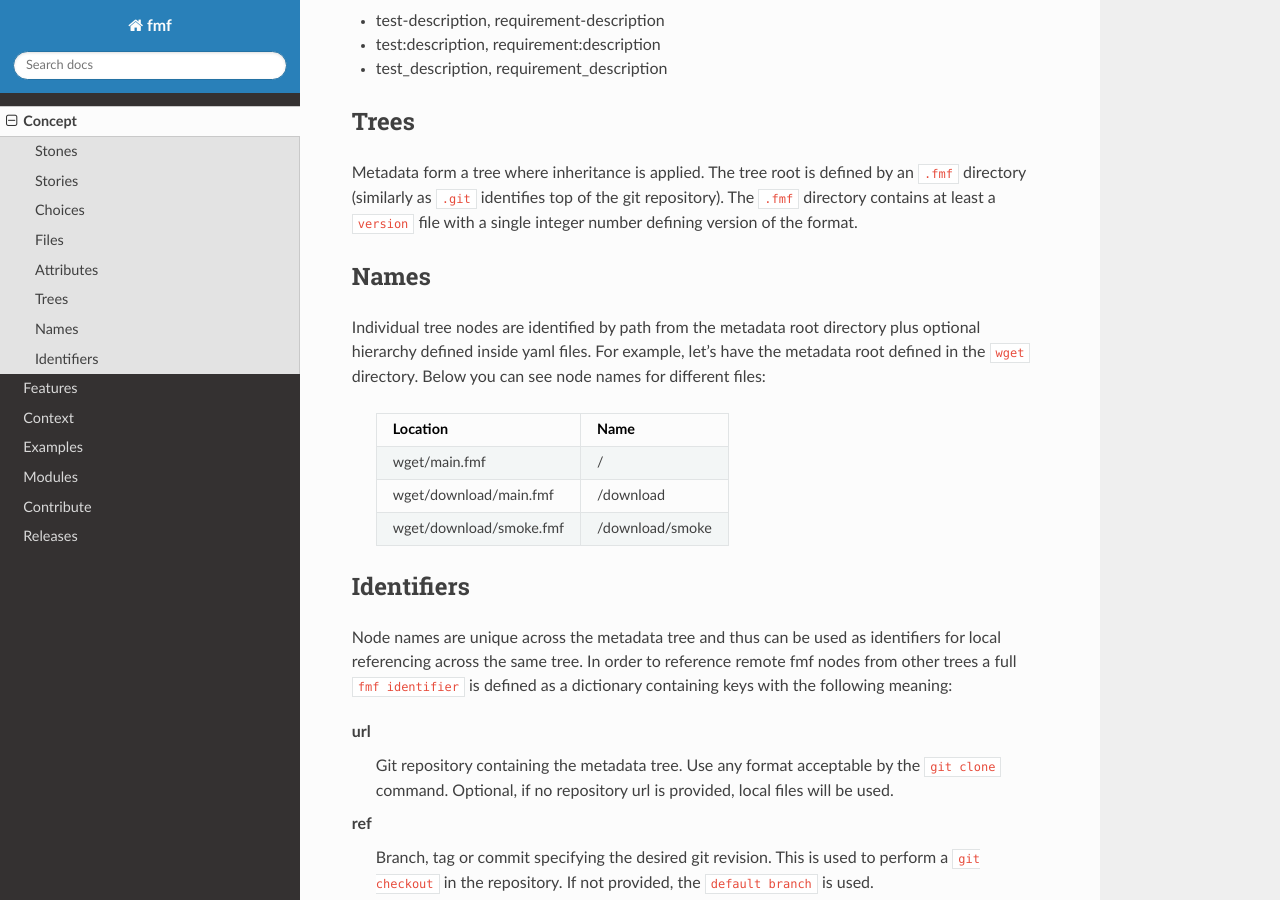
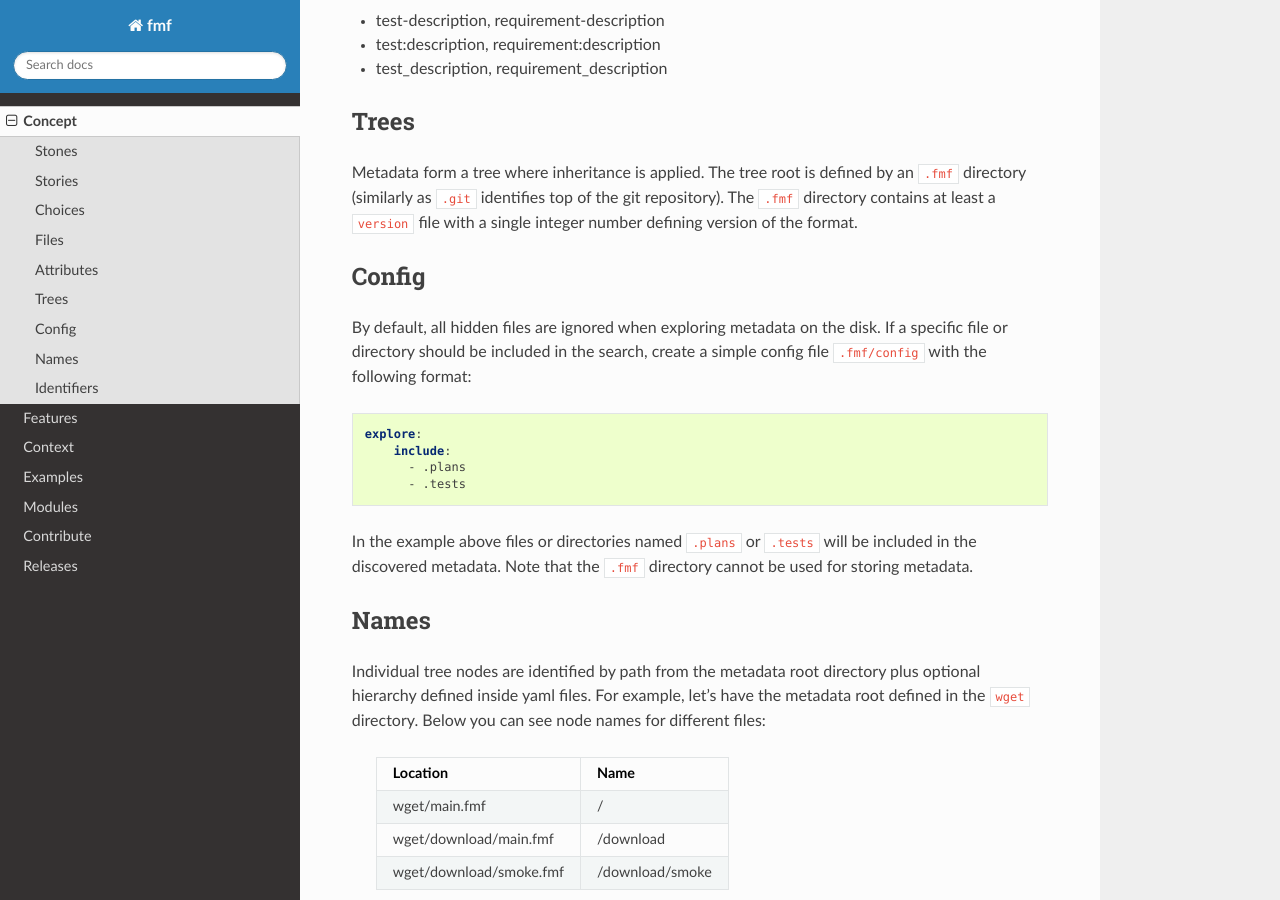
Before and after one commit to teemtee/fmf, a Sphinx documentation site: the page built from docs/concept.rst, in a window 1280 px wide and 900 px high, scrolled down 1755 px. Built offline with Sphinx 7.4.7 and the Read the Docs theme 3.1.0, drawn with Linux system fonts in a browser that asks for light colours.

Commit message:
Move `Config`, reword release note, forbid `.fmf`

```diff
--- a/docs/concept.rst
+++ b/docs/concept.rst
@@ -97,6 +99,28 @@ is defined by an ``.fmf`` directory (similarly as ``.git``
 identifies top of the git repository). The ``.fmf`` directory
 contains at least a ``version`` file with a single integer number
 defining version of the format.
+
+
+.. _config:
+
+Config
+~~~~~~~~~~~~~~~~~~~~~~~~~~~~~~~~~~~~~~~~~~~~~~~~~~~~~~~~~~~~~~~~~~
+
+By default, all hidden files are ignored when exploring metadata
+on the disk. If a specific file or directory should be included in
+the search, create a simple config file ``.fmf/config`` with the
+following format:
+
+.. code-block:: yaml
+
+    explore:
+        include:
+          - .plans
+          - .tests
+
+In the example above files or directories named ``.plans`` or
+``.tests`` will be included in the discovered metadata. Note that
+the ``.fmf`` directory cannot be used for storing metadata.
 
 
 Names
--- a/docs/releases.rst
+++ b/docs/releases.rst
@@ -8,7 +8,7 @@
 fmf-1.5.0
 ~~~~~~~~~~~~~~~~~~~~~~~~~~~~~~~~~~~~~~~~~~~~~~~~~~~~~~~~~~~~~~~~~~
 
-Now it is possible to store metadata in hidden files and
+The fmf :ref:`trees` can now be built from hidden files and
 directories as well. Use a simple :ref:`config` file to specify
 names which should be included in the search.
 
```
Also changed, not shown: other parts of docs/concept.rst (+2 -0 lines), docs/features.rst (+0 -21 lines), 1 other file.
